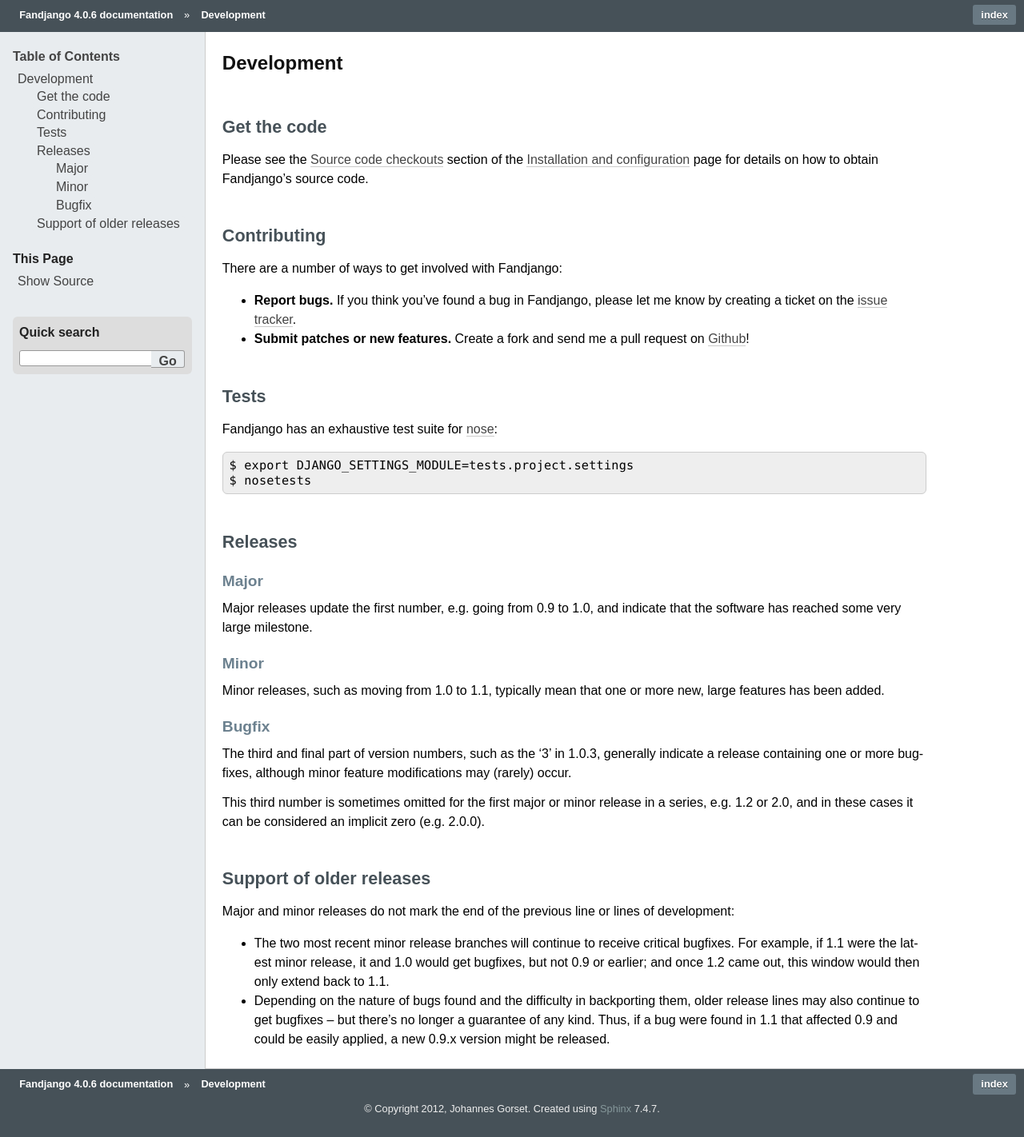
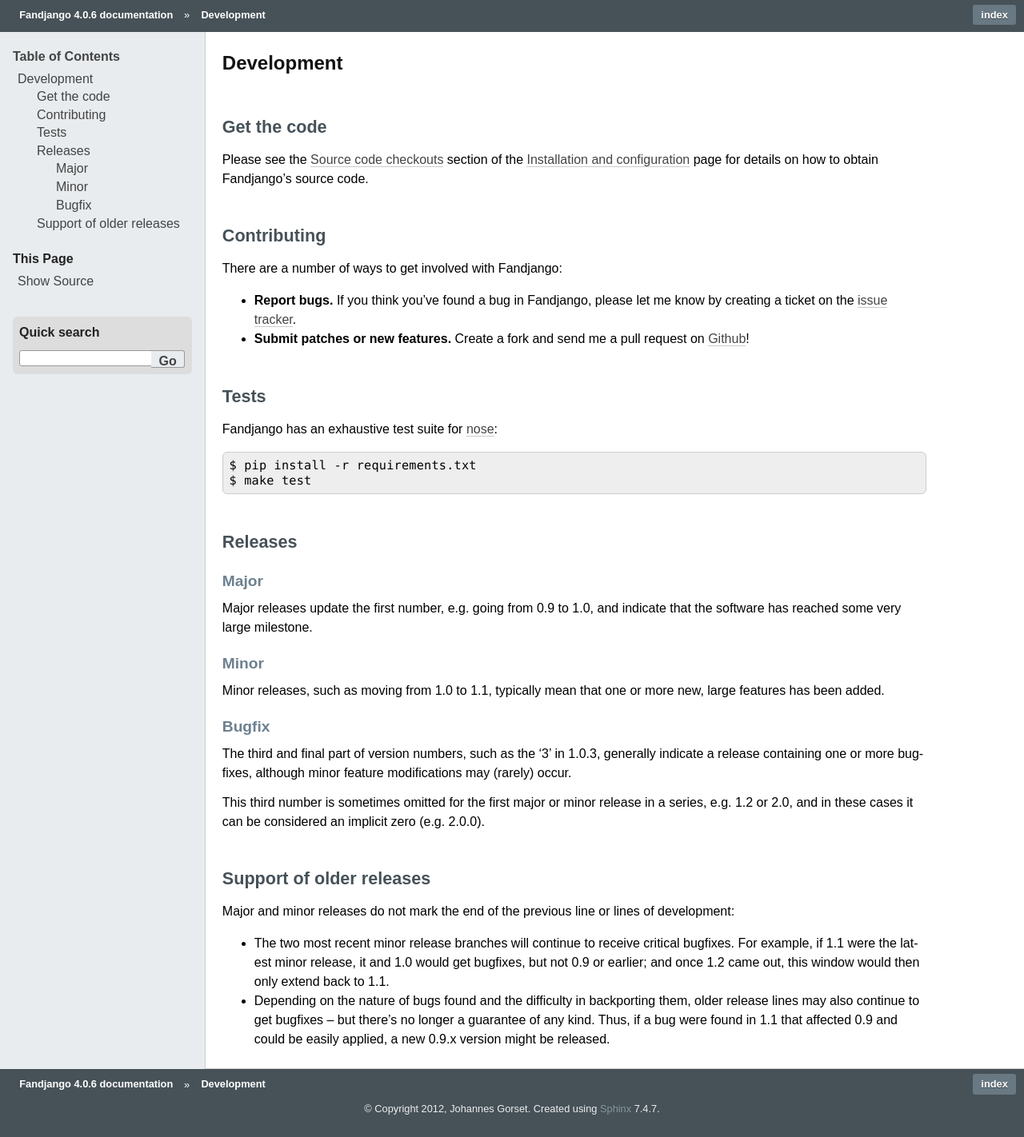
Before and after one commit to jgorset/fandjango, a Sphinx documentation site: the page built from docs/source/development.rst, in a window 1280 px wide. Shown: the whole page at 80% size. Built offline with Sphinx 7.4.7, drawn with Linux system fonts in a browser that asks for light colours; the version number is read from the project's files by our own code.

Commit message:
Update documentation

```diff
--- a/docs/source/development.rst
+++ b/docs/source/development.rst
@@ -28,8 +28,8 @@
 
 Fandjango has an exhaustive test suite for `nose`_::
 
-    $ export DJANGO_SETTINGS_MODULE=tests.project.settings
-    $ nosetests
+    $ pip install -r requirements.txt
+    $ make test
 
 Releases
 --------
```
